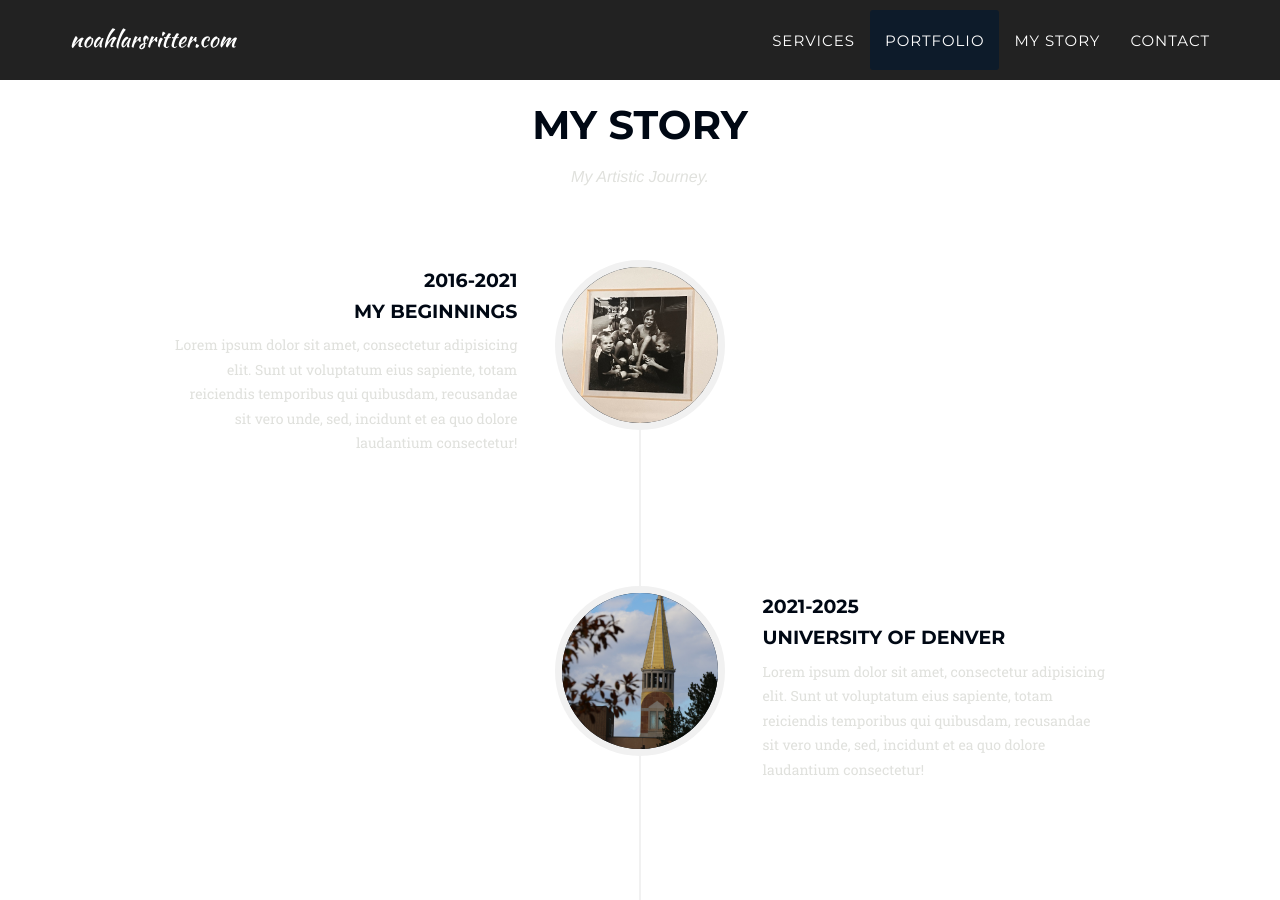
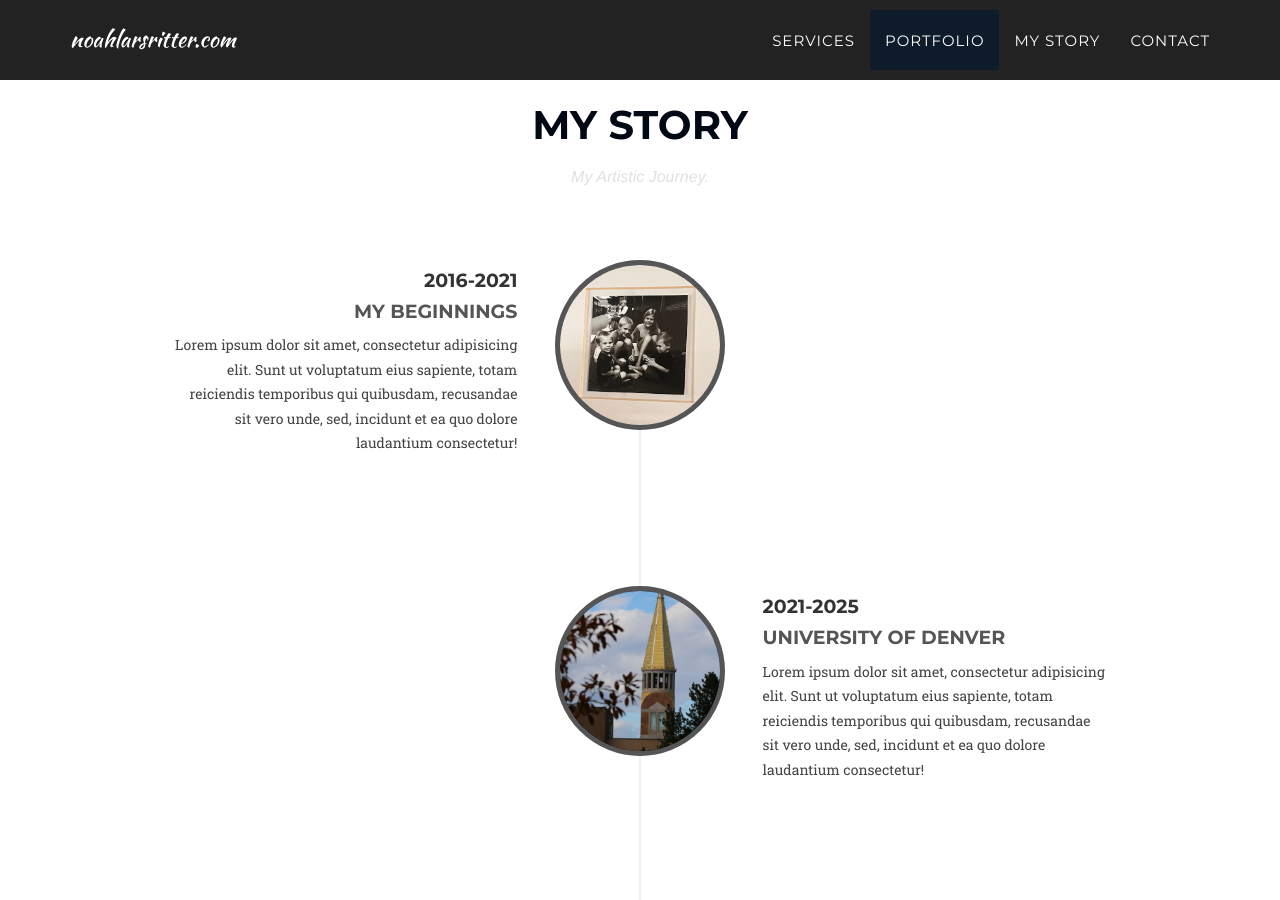
Before and after one commit to n2o2a2h/noahlarsritter.github.io, a Jekyll site: the page built from index.html, in a window 1280 px wide and 900 px high, scrolled down 2920 px. Built offline with Jekyll 4.4.1, drawn with Linux system fonts in a browser that asks for light colours; some web fonts are replaced.

Commit message:
Update about.html

```diff
--- a/_includes/about.html
+++ b/_includes/about.html
@@ -85,4 +85,24 @@
     object-fit: cover;
     border-radius: 50%;
 }
+
+/* Dark grey outline for circles */
+.timeline-image {
+    border: 5px solid #555 !important;  /* adjust thickness if you want */
+}
+
+/* Dark grey headings */
+.timeline-heading h4 {
+    color: #333 !important;
+}
+
+/* Dark grey subheading */
+.timeline-heading .subheading {
+    color: #555 !important;
+}
+
+/* Dark grey paragraph text */
+.timeline-body p {
+    color: #444 !important;
+}
 </style>
```
